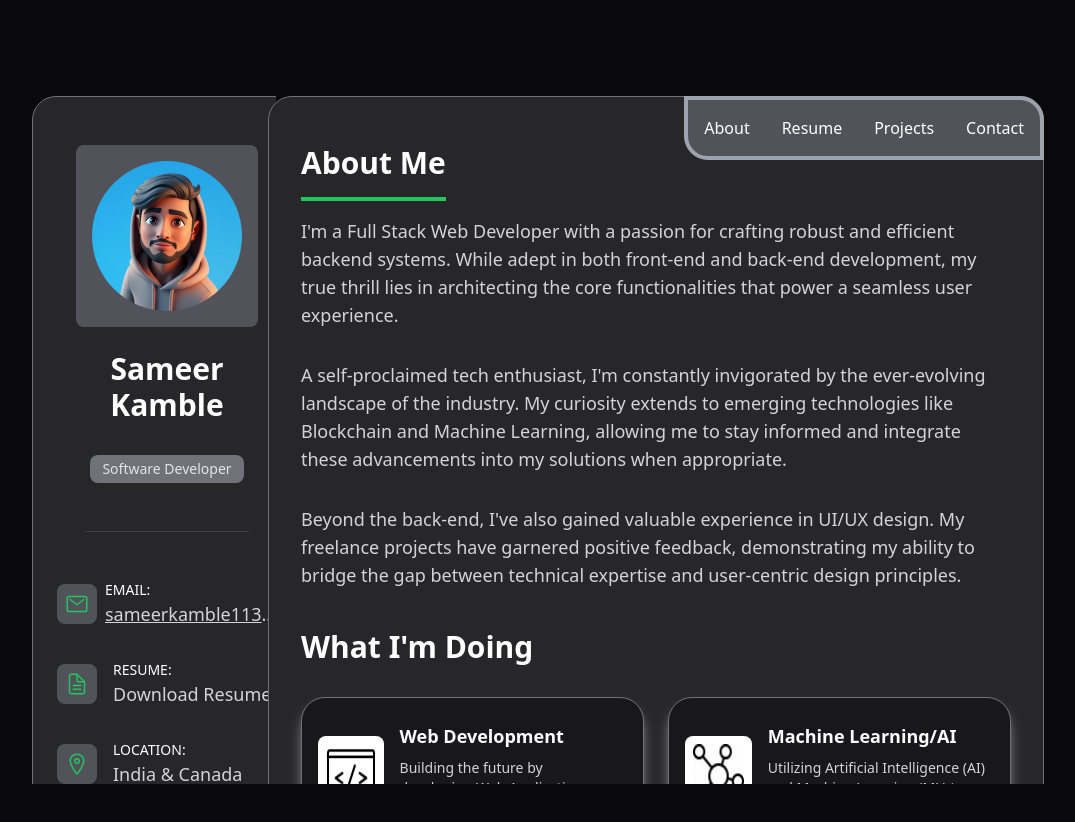
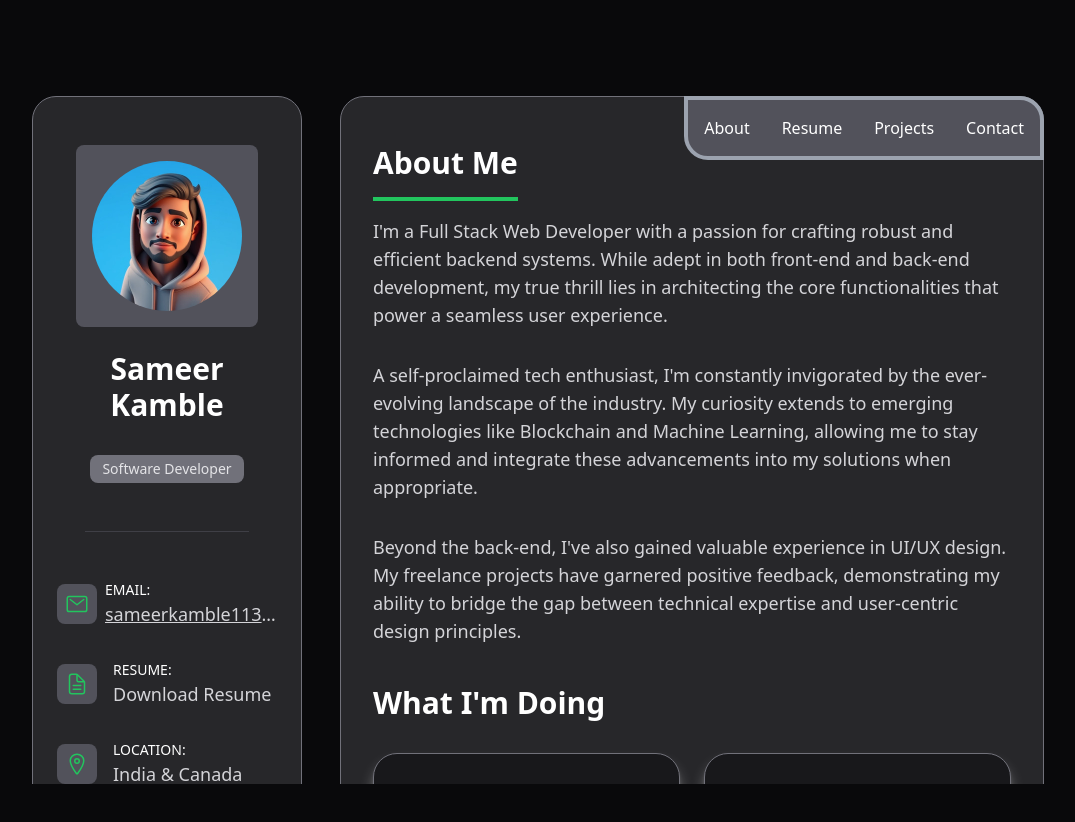
Before and after one commit to sameer1130/portfolio, a Next.js app: page / in a window 1280 px wide. Shown: the top 822 px of the page, without its empty margins (100-1175 px from the left). Built offline with nearby package versions, Linux system fonts and the light colour scheme.

Commit message:
updations1

```diff
--- a/components/Bio.tsx
+++ b/components/Bio.tsx
@@ -11,7 +11,7 @@ export default function Bio() {
   const [showDetails, setShowDetails] = useState(false);
 
   return (
-    <div className="lg:min-w-3xl  xl:ml-1  sm:overflow-auto sm:overflow-x-hidden xl:sticky xl:top-0 mb-12">
+    <div className="lg:min-w-3xl  xl:ml-1   xl:sticky xl:top-0 mb-12">
       <div
         className={`flex flex-col lg:flex-col text-white bg-zinc-800 border border-zinc-500 rounded-3xl ${
           showDetails ? "w-full" : "lg:w-[270px] lg:mr-8 "
--- a/components/MainPage.tsx
+++ b/components/MainPage.tsx
@@ -12,7 +12,7 @@ export default function MainPage() {
         </div>
 
         {/* AboutMe Section */}
-        <div className="lg:py-4 xl:p-4 xl:mr-[40px] xl:ml-[-40px] xl:pb-8">
+        <div className="lg:py-4 xl:p-4 xl:mr-[40px] xl:ml-8 xl:pb-8">
           <AboutMe />
         </div>
       </div>
```
